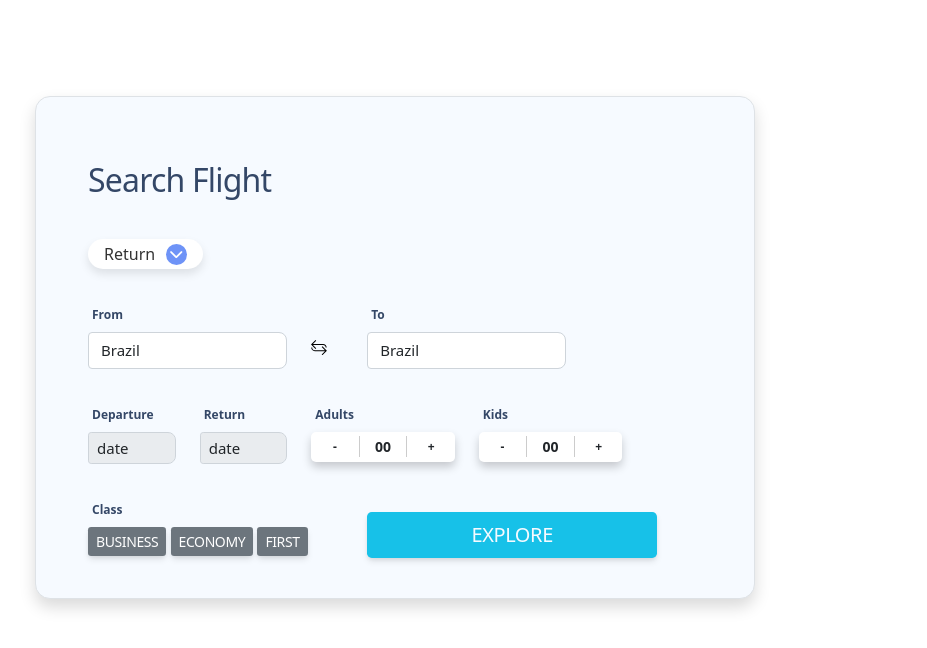
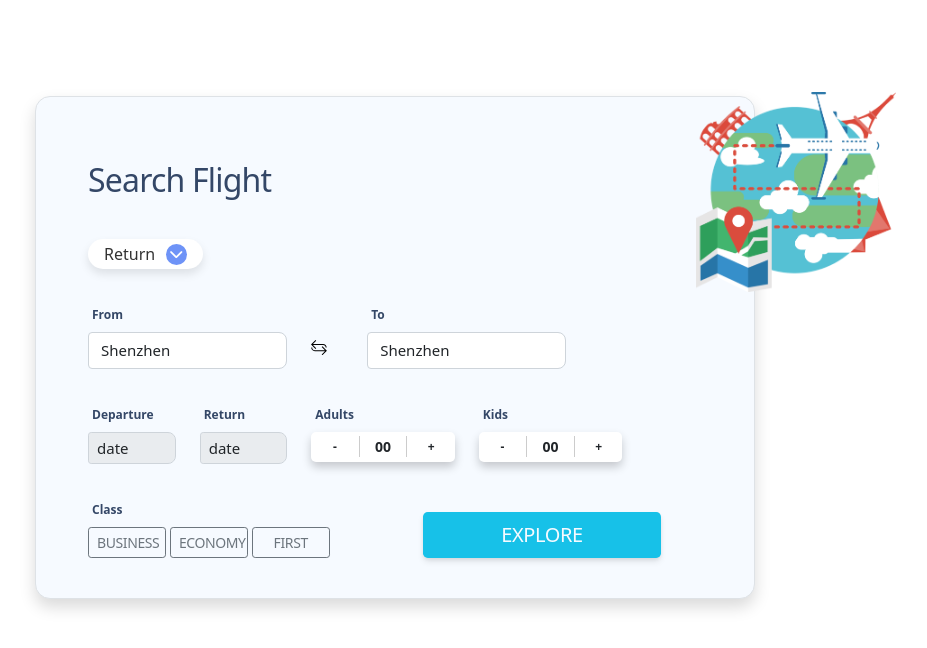
Before and after one commit to AGayMan69/HCIassignment, a website: page pages/search.html in a window 1280 px wide. Shown: the whole page, without its empty margins (245-1172 px from the left). Drawn offline with nearby package versions, Linux system fonts and the light colour scheme.

Commit message:
update search page

```diff
--- a/pages/search.html
+++ b/pages/search.html
@@ -40,11 +40,14 @@
     <script type="text/javascript" src="..\jquery\jquery-3.6.1.min.js"></script>
     <script type="text/javascript" src="..\jquery\jquery-ui.js"></script>
 
-
     <style>
         * {
             margin: 0;
             padding: 0;
+        }
+
+        body {
+            height: 100vh;
         }
 
         /* font-size */
@@ -70,7 +73,7 @@
         }
 
         #explore-bt {
-            width: 290px;
+            width: 238px;
             color: #f6faff;
         }
 
@@ -78,7 +81,8 @@
         svg {
             width: 50%;
         }
-        svg:hover{
+
+        svg:hover {
             width: 68%;
         }
 
@@ -127,6 +131,7 @@
         .wrapper span.minus {
             font-weight: bold;
         }
+
         /* Number spinner */
 
 
@@ -232,17 +237,34 @@
         .item.checked .check-icon {
             transform: scale(1);
         }
+
         /* dropdown menu*/
 
 
+        form {
+            position: relative;
+        }
+
+        #icon {
+
+            color: white;
+            padding: 10px;
+            width: 100px;
+            height: 100px;
+            position: absolute;
+            /* right: -5px; */
+            left: 650px;
+            top: -15px;
+        }
     </style>
 
 </head>
 
 <body>
 
+    <section id="searchbar-section">
+
         <div class="container">
-
             <div class="row mt-5 mr-2">
 
                 <div class="col-md-8 offset-md-2">
@@ -250,6 +272,15 @@
                     <div>
                         <form action="#" class=" mt-5 border p-4 shadow"
                             style="border-radius:15px; background-color:#f6faff;">
+
+
+                            <!-- lottie file location -->
+                            <div id="icon">
+
+                                <img src="..\images\airplane.png" alt="" width="200px" height="200px">
+
+                            </div>
+                            <!-- lottie file location -->
 
                             <div class="row">
 
@@ -292,6 +323,8 @@
                                             <span class="btn-text">Return</span>
                                             <span class="arrow-dwn">
                                                 <i class="fa-solid fa-chevron-down"></i>
+                                                <!-- <i class="fa-solid fa-circle-info"></i> -->
+                                                <!-- <i class="fa-light fa-circle-half-stroke"></i> -->
                                             </span>
                                         </div>
 
@@ -331,10 +364,23 @@
                                         <select class="form-control" name="choices-button" id="choices-button"
                                             placeholder="Departure">
 
+
+                                            <optgroup label="United State">
                                                 <option value="Choice 1" selected="">Brazil</option>
                                                 <option value="Choice 2">Bucharest</option>
                                                 <option value="Choice 3">London</option>
                                                 <option value="Choice 4">USA</option>
+                                            </optgroup>
+
+
+                                            <optgroup label="China">
+                                                <option value="Choice 5" selected="">Shenzhen</option>
+                                                <option value="Choice 6">Macau</option>
+                                                <option value="Choice 7">GuangZhou</option>
+                                                <option value="Choice 8">Zhuhai</option>
+                                            </optgroup>
+
+
                                         </select>
 
 
@@ -360,13 +406,24 @@
                                         <label for="example-text-input" class="form-control-label">To</label>
                                         <select class="form-control" name="choices-button" id="choices-button"
                                             placeholder="Departure">
+
+                                            <optgroup label="United State">
                                                 <option value="Choice 1" selected="">Brazil</option>
                                                 <option value="Choice 2">Bucharest</option>
                                                 <option value="Choice 3">London</option>
                                                 <option value="Choice 4">USA</option>
+                                            </optgroup>
+
+
+                                            <optgroup label="China">
+                                                <option value="Choice 5" selected="">Shenzhen</option>
+                                                <option value="Choice 6">Macau</option>
+                                                <option value="Choice 7">GuangZhou</option>
+                                                <option value="Choice 8">Zhuhai</option>
+                                            </optgroup>
+
                                         </select>
                                     </div>
-
                                 </div>
                                 <!--  -->
 
@@ -379,8 +436,8 @@
                                     <div class="col-md-2">
                                         <div class="form-group">
                                             <label for="example-text-input" class="form-control-label">Departure</label>
-                                        <input class="form-control datepicker form-control-sm" type="text" value="date"
-                                            name="dp" id="example-text-input">
+                                            <input class="form-control datepicker form-control-sm" type="text"
+                                                value="date" name="dp" id="example-text-input">
                                         </div>
                                     </div>
 
@@ -388,8 +445,8 @@
                                     <div class="col-md-2">
                                         <div class="form-group">
                                             <label for="example-text-input" class="form-control-label">Return</label>
-                                        <input class="form-control datepicker form-control-sm" type="text" value="date"
-                                            name="dp" id="example-text-input">
+                                            <input class="form-control datepicker form-control-sm" type="text"
+                                                value="date" name="dp" id="example-text-input">
                                         </div>
                                     </div>
 
@@ -424,13 +481,17 @@
                                 </div>
                                 <!--  -->
 
+                                <!-- Explore Button  -->
                                 <div class="row mx-3">
-                                <div class="col-5 ">
+                                    <div class="col-6 ">
                                         <label for="example-text-input" class="form-control-label">Class</label>
                                         <div class="btn-group-sm" role="group" aria-label="Basic example">
-                                        <button type="button" class="btn btn-secondary px-2">Business</button>
-                                        <button type="button" class="btn btn-secondary px-2">Economy</button>
-                                        <button type="button" class="btn btn-secondary px-2">First</button>
+                                            <button type="button"
+                                                class="btn btn-outline-secondary px-2 col-3">Business</button>
+                                            <button type="button"
+                                                class="btn btn-outline-secondary px-2 col-3">Economy</button>
+                                            <button type="button"
+                                                class="btn btn-outline-secondary px-2 col-3">First</button>
                                         </div>
                                     </div>
 
@@ -442,17 +503,23 @@
 
                             </div>
                         </form>
-
                     </div>
                 </div>
             </div>
         </div>
+    </section>
 
+    <section id="membership-service">
+
+        <div class="container">
+
+        </div>
+
+    </section>
 
 
     <!-- flatpickr from jsdelivr -->
     <script src="https://cdn.jsdelivr.net/npm/flatpickr"></script>
-
 
     <!-- initialize datepicker -->
     <script>
```
Also changed, not shown: images/airplane.png (added). Lines whose indentation alone changed are shown as unchanged.
